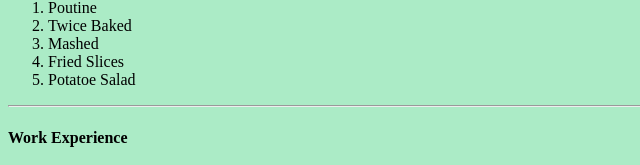
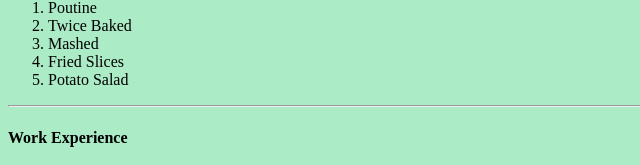
Before and after one commit to RhysOReilly/RhysOReilly.github.io, a plain HTML site: page index.html in a window 1280 px wide. Shown: the part 906-1071 px from the top of the page, 0-640 px from the left. Drawn offline with Linux system fonts and the light colour scheme.

Commit message:
Update index.html

```diff
--- a/index.html
+++ b/index.html
@@ -41,7 +41,7 @@ The top 5 ways to eat potatoes are
   <li>Twice Baked</li>
   <li>Mashed</li>
   <li>Fried Slices</li>
-  <li>Potatoe Salad</li>
+  <li>Potato Salad</li>
 </ol>
 
 <hr>
```
